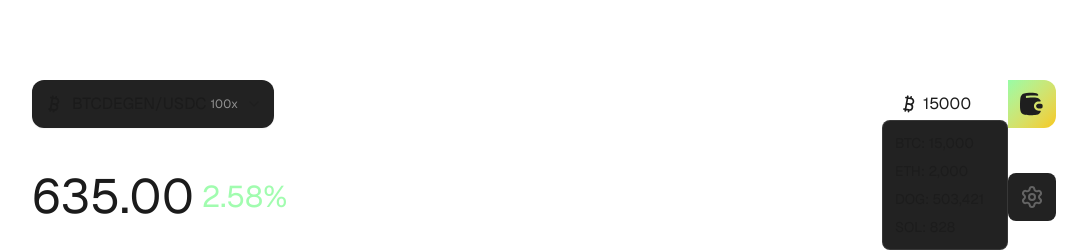
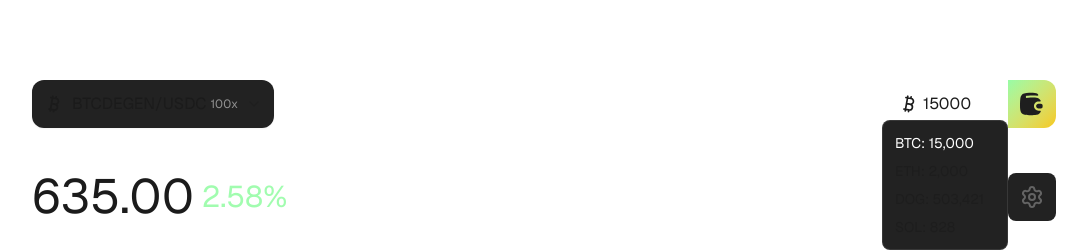
Before and after one commit to Shatlyk1011/chart-dashboard, a Next.js app: page / in a window 1280 px wide. Both pictures are taken after a click on the button "15000". Shown: the top 252 px of the page, without its empty margins (96-1183 px from the left). Built offline with nearby package versions, Linux system fonts and the light colour scheme.

Commit message:
add custom menu item active state

```diff
--- a/app/components/ConnectButton/index.tsx
+++ b/app/components/ConnectButton/index.tsx
@@ -51,9 +51,9 @@ const ConnectButton:FC<Props> = () => {
           </button>
 
             {/* menu */}
-            <div className='flex flex-col justify-start gap-2 p-3 rounded-lg border border-white/10 bg-[#222] absolute z-10 top-10 opacity-0 transition-all duration-300 invisible select-none peer-focus:opacity-100 peer-focus:visible peer-focus:select-auto left-0 text-sm w-[calc(100%-48px)] *:text-start *:opacity-80'>
+            <div className='flex flex-col justify-start gap-2 p-3 rounded-lg border border-white/10 bg-[#222] absolute z-10 top-10 opacity-0 transition-all duration-300 invisible select-none peer-focus:opacity-100 peer-focus:visible peer-focus:select-auto left-0 text-sm w-[calc(100%-48px)] *:text-start '>
               {CURRENCIES.map((curr) => (
-                <button key={curr.label} onClick={() => setCurrency(curr)} >
+                <button key={curr.label} onClick={() => setCurrency(curr)} className={cn('opacity-60', selectedCurrency.label === curr.label && 'opacity-100 text-white')} >
                   {curr.label}: {curr.value.toLocaleString()}
                 </button>
               ))}
```
